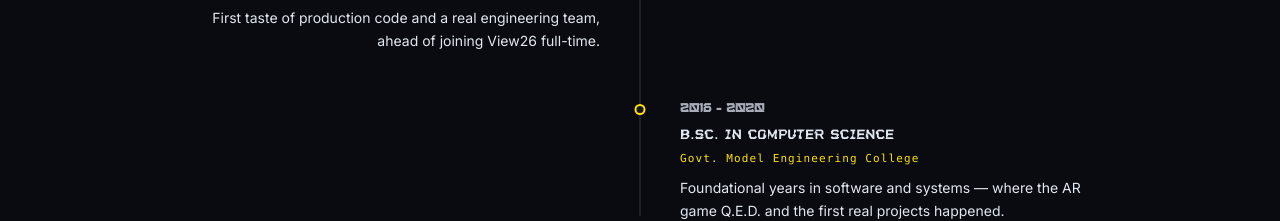
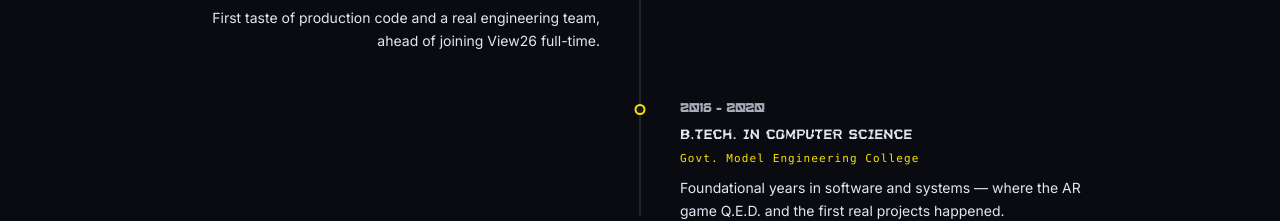
Before and after one commit to rawnriju/R2PF, a React (Vite) app: page / in a window 1280 px wide. Shown: the part 3900-4121 px from the top of the page. Built offline with nearby package versions, Linux system fonts and the light colour scheme.

Commit message:
chore: minor content corrections

```diff
--- a/src/app/components/journey.tsx
+++ b/src/app/components/journey.tsx
@@ -52,7 +52,7 @@ const MILESTONES: Milestone[] = [
   {
     id: "bachelors",
     period: "2016 – 2020",
-    title: "B.Sc. in Computer Science",
+    title: "B.Tech. in Computer Science",
     org: "Govt. Model Engineering College",
     desc: "Foundational years in software and systems — where the AR game Q.E.D. and the first real projects happened.",
     kind: "education",
--- a/src/app/components/volunteering.tsx
+++ b/src/app/components/volunteering.tsx
@@ -38,7 +38,7 @@ const VOLUNTEER_ENTRIES: VolunteerEntry[] = [
     index: "VOL_02",
     title: "Kochi Overboard",
     org: "Kochi, India",
-    desc: "Was part of a social community for fun in Kochi called KochiOverboard, it was started by my friend and I helped out organising events and managing logistics and other things. It was my first time feeling part of a community and knowing what it means to give back and create a fun space for society.",
+    desc: "Was part of a social community for fun in Kochi called KochiOverboard, it was started by my friend and I helped out organising events and managing logistics and other things. It was my first time feeling part of a community and knowing what it means to give back and create a fun space for everyone.",
     tags: ["COMMUNITY", "KOCHI"],
     accent: "var(--brand-2)",
     link: "https://www.instagram.com/kochi.overboard/",
```
